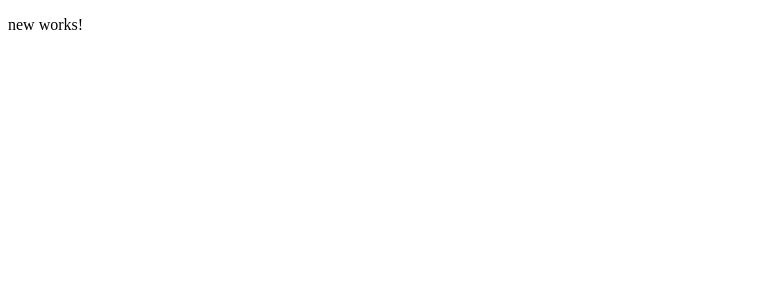
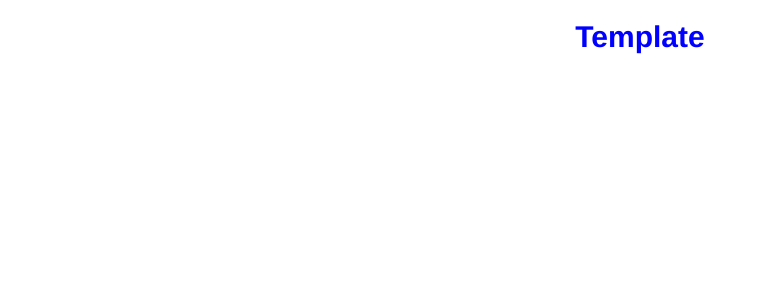
Before and after one commit to vinaykumar912/dummy, an Angular app: page / in a window 1280 px wide. Shown: the top 300 px of the page, without its empty margins (0-758 px from the left). Built offline with nearby package versions, Linux system fonts and the light colour scheme.

Commit message:
added h1

```diff
--- a/src/app/new/new.component.css
+++ b/src/app/new/new.component.css
@@ -0,0 +1,6 @@
+h1 {
+  color: blue;
+  text-align: center;
+  font-family: "Franklin Gothic Medium", "Arial Narrow", Arial, sans-serif;
+  font-size: 30px;
+}
--- a/src/app/new/new.component.html
+++ b/src/app/new/new.component.html
@@ -1 +1,12 @@
-<p>new works!</p>
+<!DOCTYPE html>
+<html lang="en">
+<head>
+    <meta charset="UTF-8">
+    <meta http-equiv="X-UA-Compatible" content="IE=edge">
+    <meta name="viewport" content="width=device-width, initial-scale=1.0">
+    <title>Document</title>
+</head>
+<body>
+   <h1>Template</h1>
+</body>
+</html>
```
